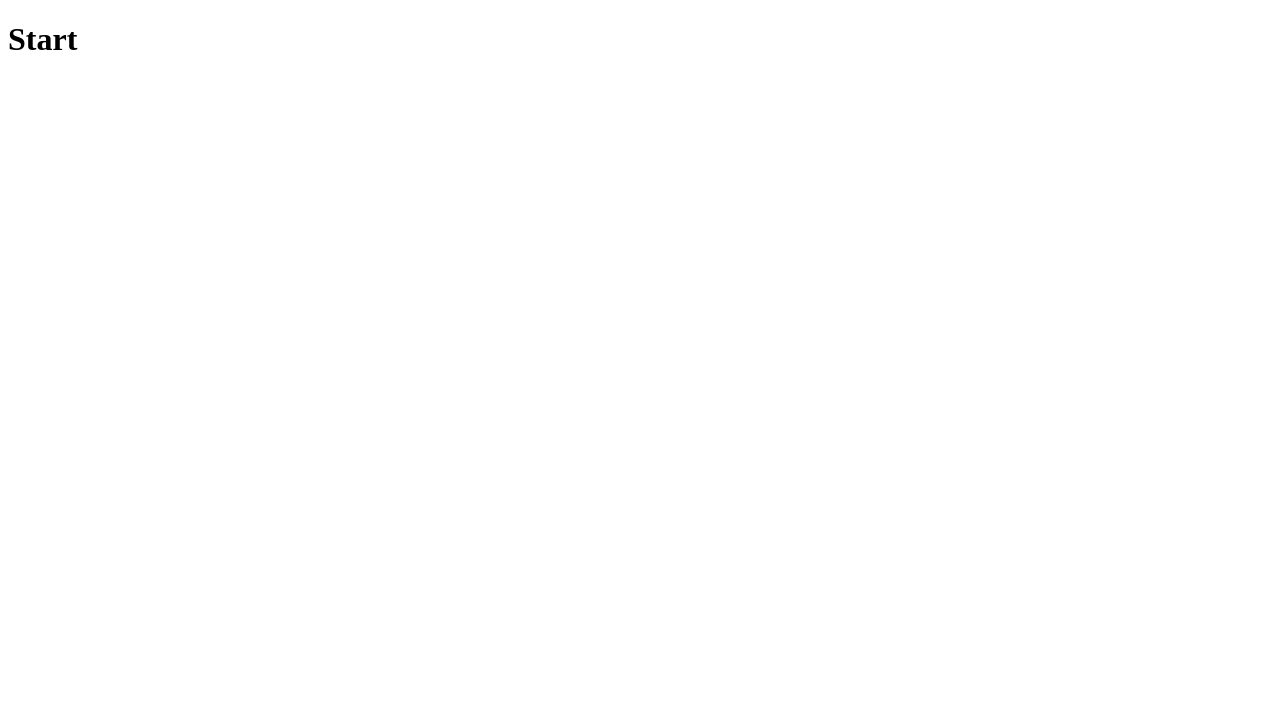
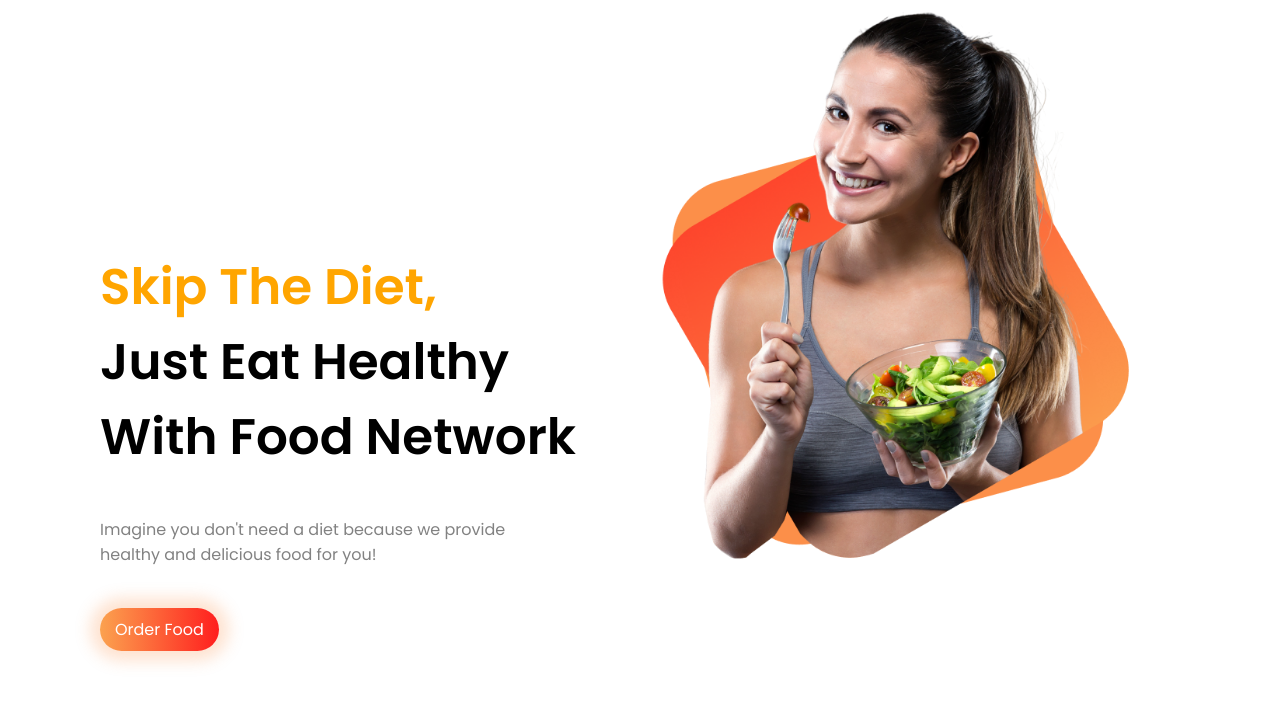
Before and after one commit to Irfan-Mahmud-Maruf/simple-food, a plain HTML site: page index.html in a window 1280 px wide. Drawn offline with Linux system fonts and the light colour scheme.

Commit message:
banner-done

```diff
--- a/index.html
+++ b/index.html
@@ -6,8 +6,29 @@
     <meta name="viewport" content="width=device-width, initial-scale=1.0">
     <title>Simple Food</title>
     <link rel="stylesheet" href="style.css">
+    <link rel="preconnect" href="https://fonts.googleapis.com">
+    <link rel="preconnect" href="https://fonts.gstatic.com" crossorigin>
+    <link href="https://fonts.googleapis.com/css2?family=Poppins:wght@400;600&display=swap" rel="stylesheet">
 </head>
 <body>
-    <h1>Start</h1>
+    <section id="banner">
+        <div class="half-width">
+            <div class="banner-content">
+                <h1><span class="font-orange">Skip The Diet,</span><br>
+                    Just Eat Healthy <br>
+                    With Food Network
+                </h1>
+                <p>Imagine you don't need a diet because we provide <br>
+                    healthy and delicious food for you!</p>
+                <a href="https://www.facebook.com/irfanmahmudmaruf/" class="food-btn">Order Food</a>
+            </div>
+        </div>
+        <div class="half-width">
+            <div>
+                <img src="images/female/Group 8425.png" alt="">
+            </div>
+        </div>
+
+    </section>
 </body>
 </html>
--- a/style.css
+++ b/style.css
@@ -0,0 +1,41 @@
+body {
+  font-family: "Poppins", sans-serif;
+  margin: 0;
+  padding: 0;
+}
+#banner {
+  display: flex;
+  background-image: url(images/shapes/);
+}
+.half-width {
+  width: 50%;
+}
+.banner-content {
+  margin-left: 100px;
+  margin-top: 250px;
+}
+.banner-content p {
+  margin-bottom: 50px;
+  color: #828282;
+}
+h1 {
+  font-size: 50px;
+}
+.font-orange {
+  color: orange;
+}
+.food-btn {
+  background: linear-gradient(
+    90deg,
+    rgba(251, 162, 79, 1) 0%,
+    rgba(255, 30, 30, 1) 100%
+  );
+  color: white;
+  padding: 10px 15px;
+  text-decoration: none;
+  border-radius: 50px;
+  box-shadow: 0px 0px 15px 10px rgba(252, 143, 73, 0.25);
+}
+.half-width img {
+  width: 80%;
+}
```
